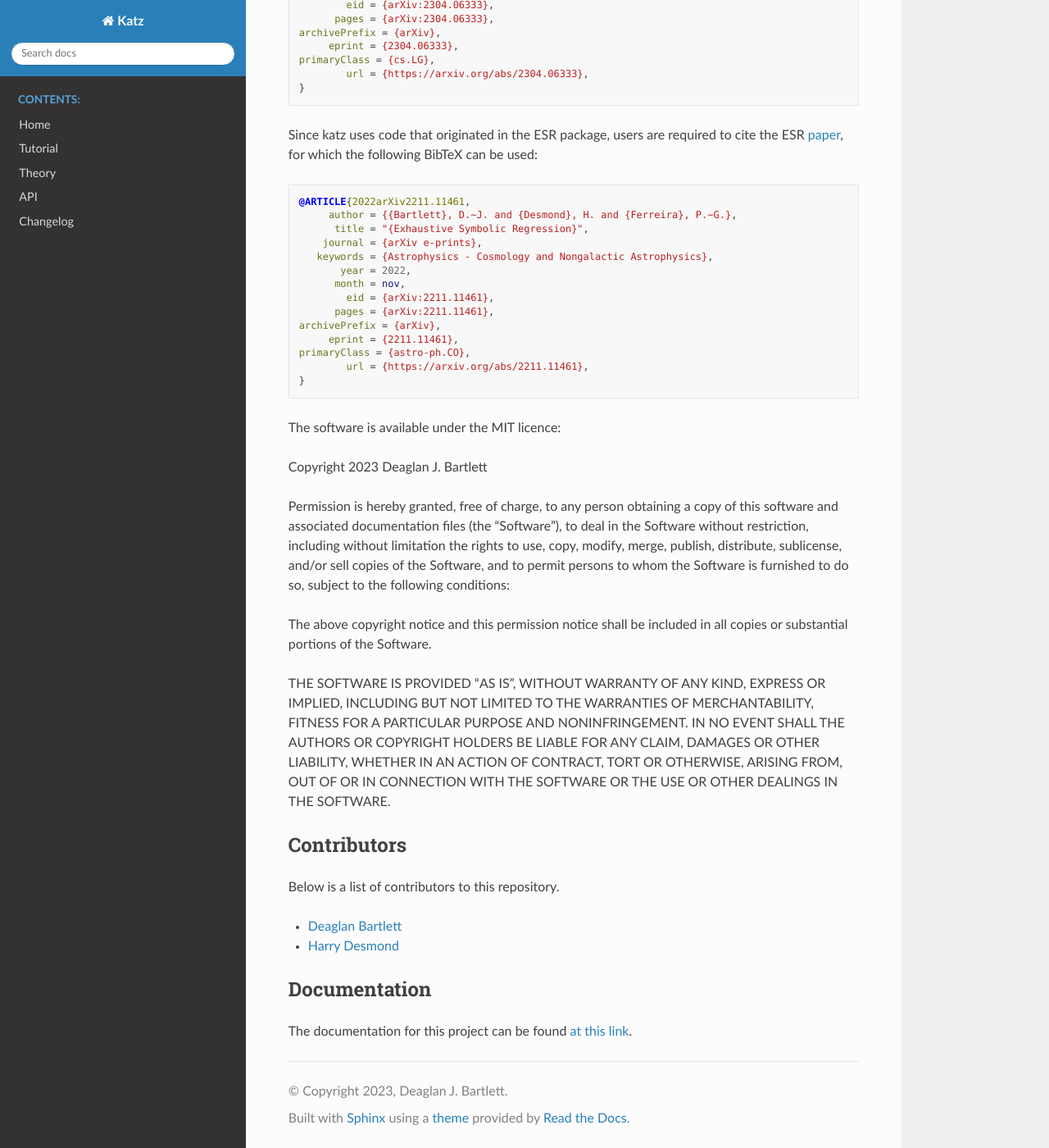
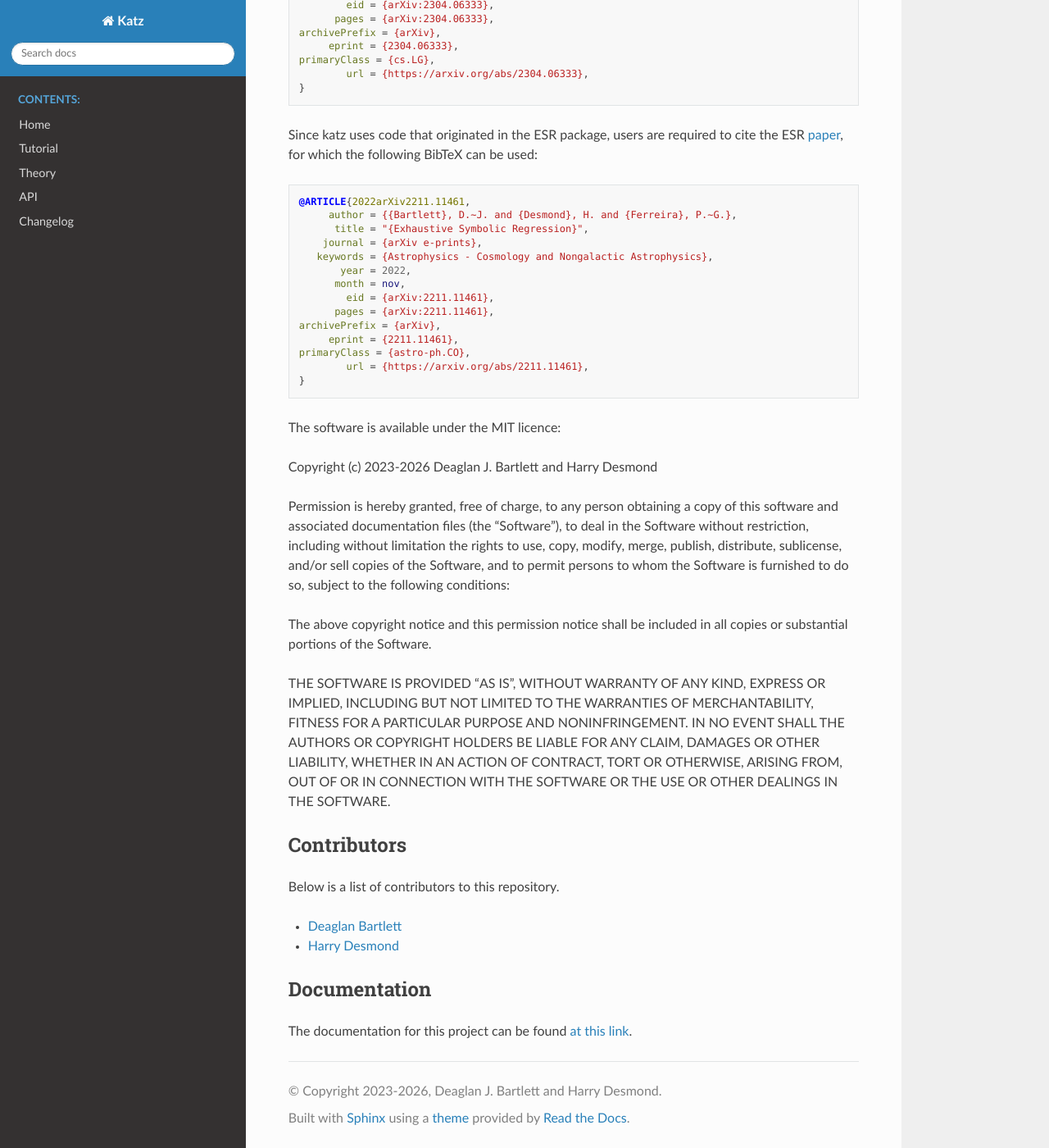
Before and after one commit to DeaglanBartlett/katz, a Sphinx documentation site: the page built from docs/source/README.rst, in a window 1280 px wide and 1400 px high, scrolled down 3215 px. Shown: the whole window at 82% size. Built offline with Sphinx 7.4.7 and the Read the Docs theme 3.1.0, drawn with Linux system fonts in a browser that asks for light colours; the version number could not be read and is left out.

Commit message:
Update copyright; read docs version from package
Copyright (c) 2023-2026 Deaglan J. Bartlett and Harry Desmond in the
README licence and docs. docs/source/conf.py read the version 0.0.1;
it now reads __version__ from katz/prior.py, as setup.py does.

```diff
--- a/README.rst
+++ b/README.rst
@@ -199,7 +199,7 @@ for which the following BibTeX can be used:
 
 The software is available under the MIT licence:
 
-Copyright 2023 Deaglan J. Bartlett
+Copyright (c) 2023-2026 Deaglan J. Bartlett and Harry Desmond
 
 Permission is hereby granted, free of charge, to any person obtaining a copy of this software and associated documentation files (the "Software"), to deal in the Software without restriction, including without limitation the rights to use, copy, modify, merge, publish, distribute, sublicense, and/or sell copies of the Software, and to permit persons to whom the Software is furnished to do so, subject to the following conditions:
 
--- a/docs/source/README.rst
+++ b/docs/source/README.rst
@@ -193,7 +193,7 @@ for which the following BibTeX can be used:
 
 The software is available under the MIT licence:
 
-Copyright 2023 Deaglan J. Bartlett
+Copyright (c) 2023-2026 Deaglan J. Bartlett and Harry Desmond
 
 Permission is hereby granted, free of charge, to any person obtaining a copy of this software and associated documentation files (the "Software"), to deal in the Software without restriction, including without limitation the rights to use, copy, modify, merge, publish, distribute, sublicense, and/or sell copies of the Software, and to permit persons to whom the Software is furnished to do so, subject to the following conditions:
 
--- a/docs/source/conf.py
+++ b/docs/source/conf.py
@@ -11,6 +11,7 @@
 # documentation root, use os.path.abspath to make it absolute, like shown here.
 #
 import os
+import re
 import sys
 
 sys.path.insert(0, os.path.abspath("."))
@@ -27,11 +28,12 @@ autoclass_content = "both"
 # -- Project information -----------------------------------------------------
 
 project = "Katz"
-copyright = "2023, Deaglan J. Bartlett"
-author = "Deaglan J. Bartlett, Harry Desmond"
+copyright = "2023-2026, Deaglan J. Bartlett and Harry Desmond"
+author = "Deaglan J. Bartlett and Harry Desmond"
 
-# The full version, including alpha/beta/rc tags
-release = "0.0.1"
+# The full version, including alpha/beta/rc tags, read from the package as in setup.py
+with open(os.path.abspath("../../katz/prior.py")) as f:
+    release = re.search(r'^__version__ = "(.+)"', f.read(), re.MULTILINE).group(1)
 
 
 # -- General configuration ---------------------------------------------------
```
